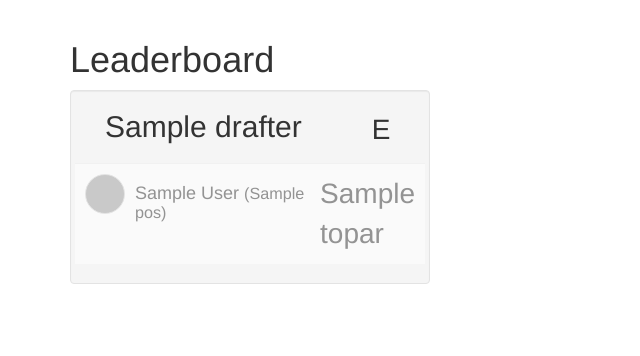
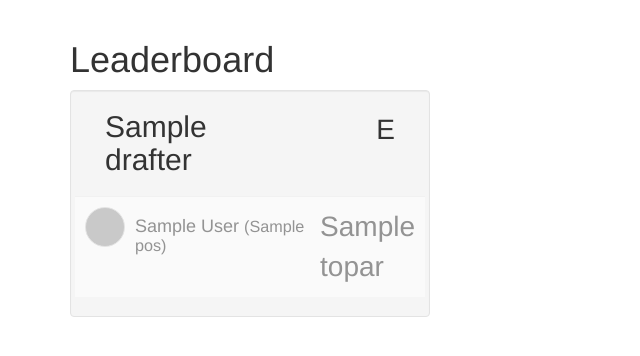
Before and after one commit to ngoue/golf-draft, a Django app: page / in a window 1280 px wide. Shown: the part 52-408 px from the top of the page, without its empty margins (0-640 px from the left). Run offline with Django 3.2, Linux system fonts and the light colour scheme; tables that the repository leaves empty hold one stand-in row (values such as "Sample post"); a database or web service that is not in the repository returns one stand-in record (values such as "Sample title"); data that the repository does not hold is empty; some libraries are stand-ins or nearby versions; grey boxes are pictures that could not be loaded.

Commit message:
Update styles

```diff
--- a/leaderboard/static/css/index.css
+++ b/leaderboard/static/css/index.css
@@ -6,6 +6,7 @@
 
 .drafter > .score {
   font-size: 2em;
+  text-align: right;
   /*font-weight: 800;*/
 }
 
--- a/leaderboard/templates/index.html
+++ b/leaderboard/templates/index.html
@@ -19,10 +19,10 @@
         {% for drafter in drafters %}
             <div class="col-md-4 col-sm-6">
                 <div class="well drafter">
-                    <div class="col-xs-10">
+                    <div class="col-xs-8">
                         <h2 class="drafter-name">{{ drafter.name }}</h2>
                     </div>
-                    <div class="score col-xs-2 {% if drafter.score < 0 %}under-par{% endif %}">
+                    <div class="score col-xs-4 {% if drafter.score < 0 %}under-par{% endif %}">
                         {% if drafter.score == 0 %}
                             E
                         {% elif drafter.score < 0%}
```
